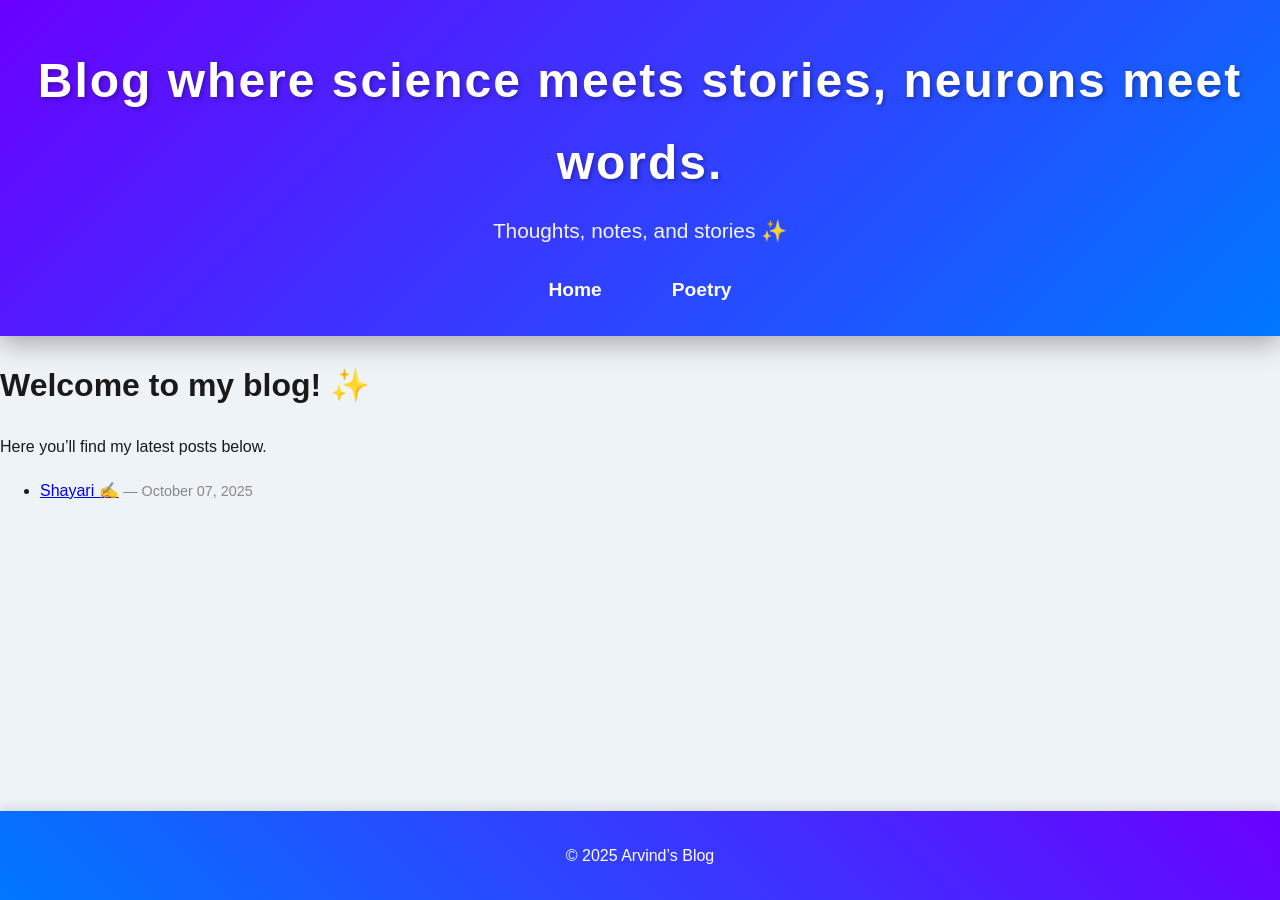
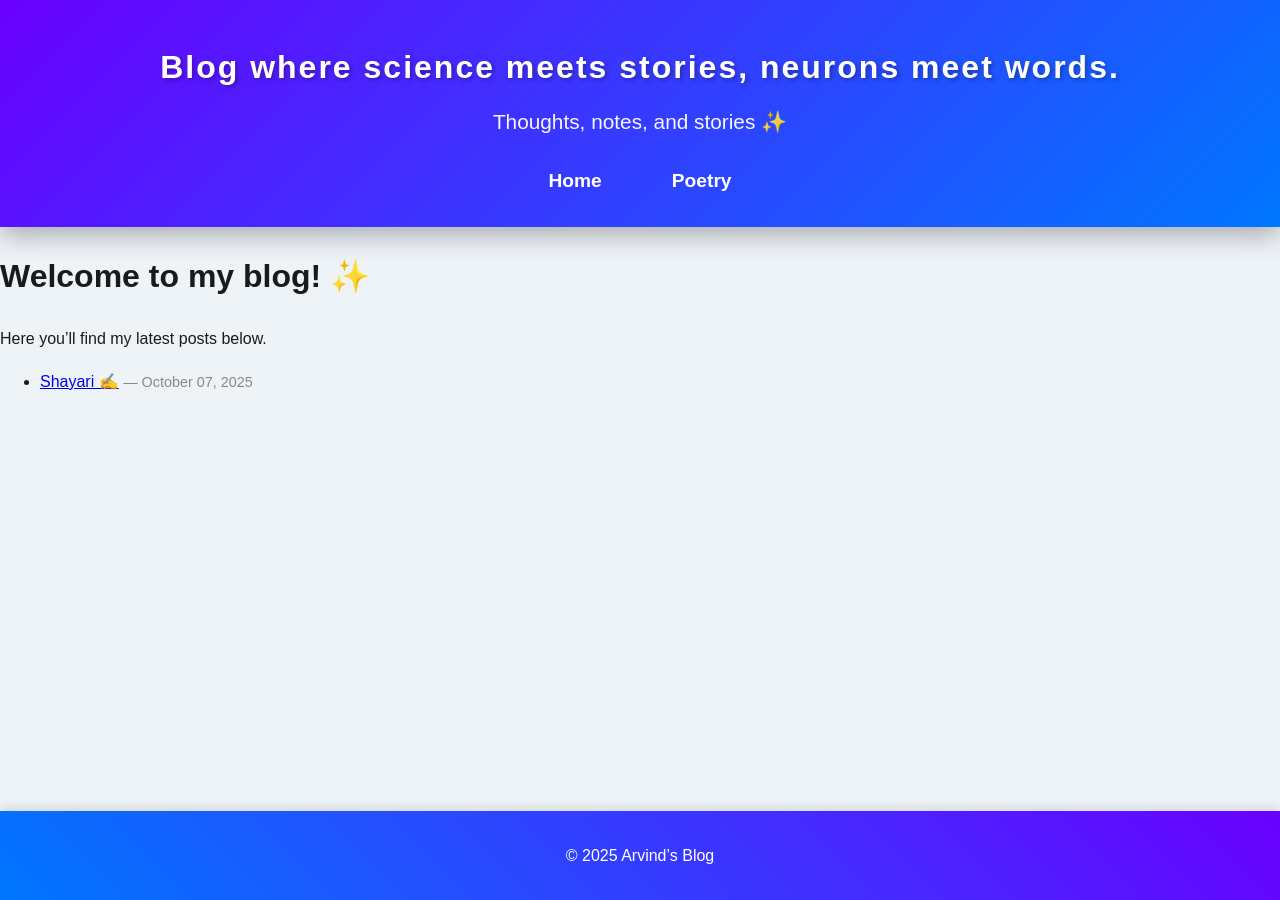
Before and after one commit to arvindomics/MyBlog, a Jekyll site: the page built from index.md, in a window 1280 px wide. Built offline with Jekyll 4.4.1, drawn with Linux system fonts in a browser that asks for light colours.

Commit message:
Update style.css

```diff
--- a/assets/css/style.css
+++ b/assets/css/style.css
@@ -21,9 +21,9 @@ body {
 }
 
 .site-title {
-  font-size: 3rem;
+  font-size: 2rem;
   margin: 0;
-  font-weight: 700;
+  font-weight: 800;
   letter-spacing: 2px;
   text-shadow: 2px 2px 4px rgba(0, 0, 0, 0.3);
 }
```
